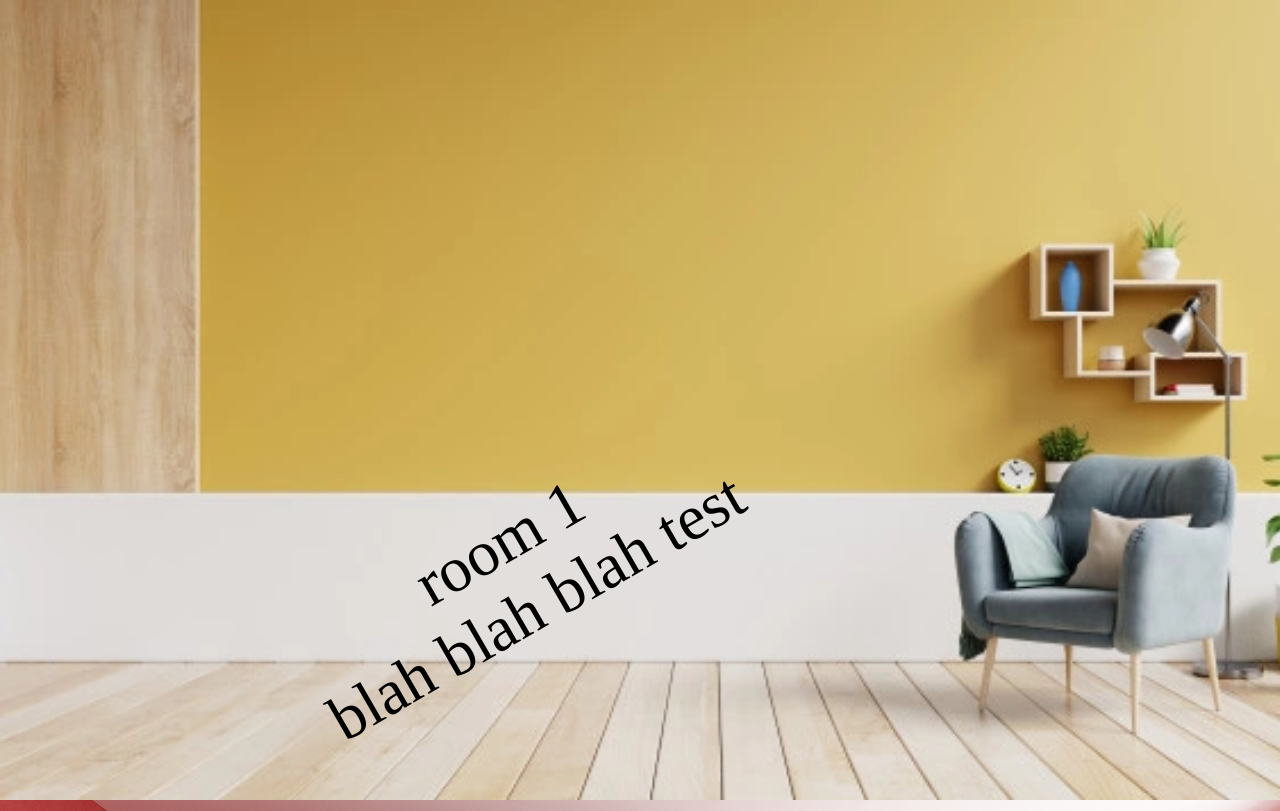
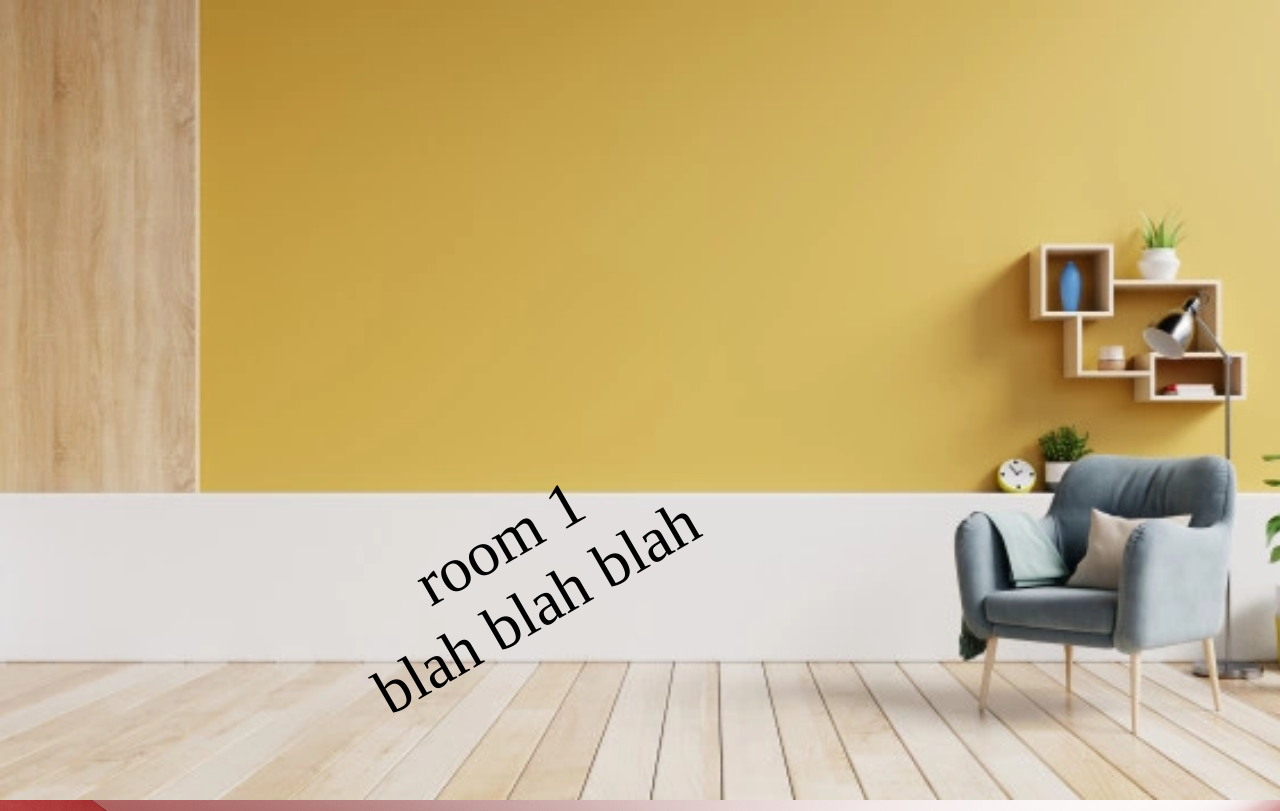
Before and after one commit to processorientation/processorientation.github.io, a plain HTML site: page index.html in a window 1280 px wide. Shown: the top 811 px of the page. Drawn offline with Linux system fonts and the light colour scheme.

```diff
--- a/index.html
+++ b/index.html
@@ -38,7 +38,7 @@
             <div id="blah">
                 room 1
                 <br>
-                blah blah blah test
+                blah blah blah
             </div>
         </div>
         <div id="room2" class="room">
```
